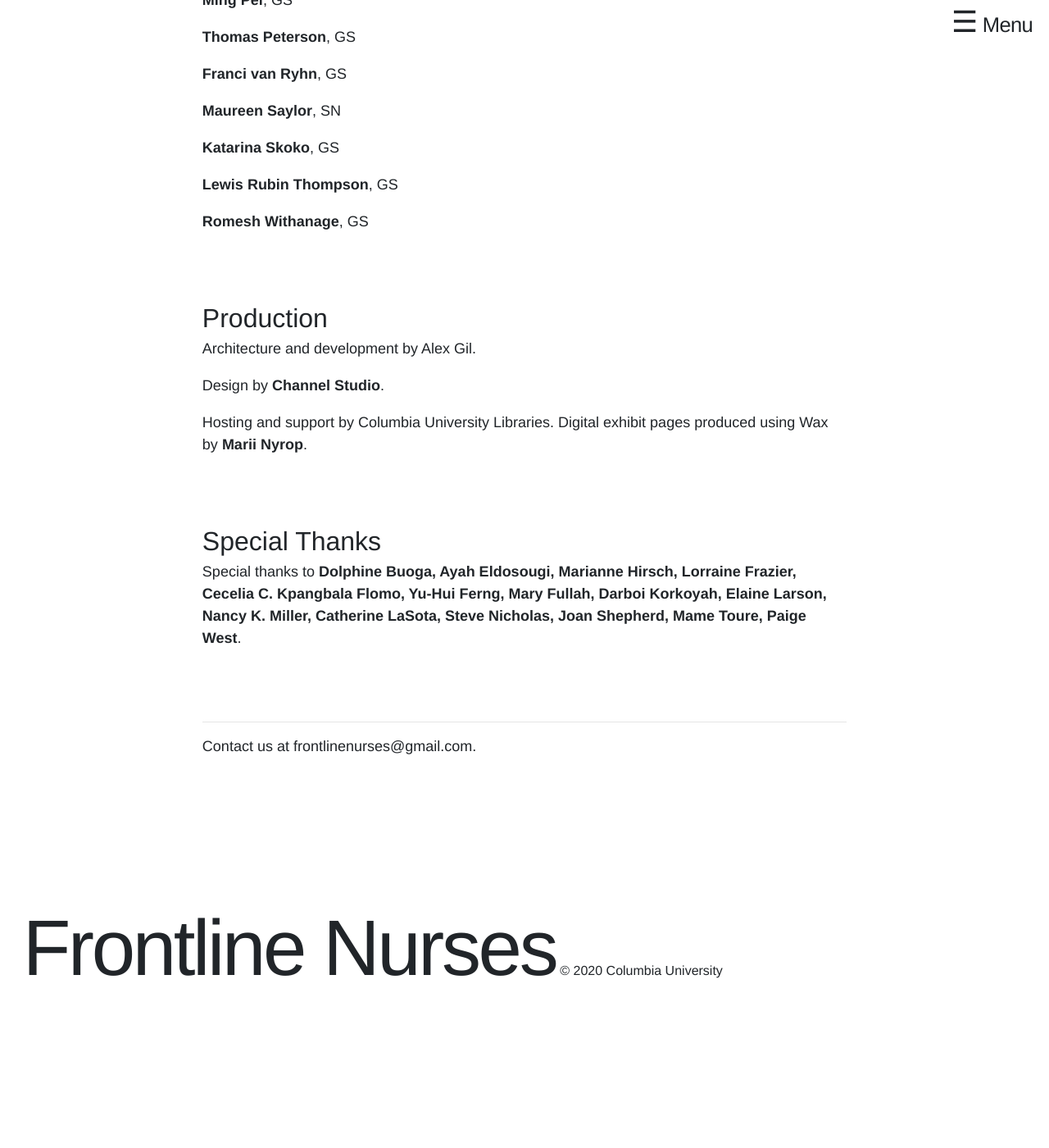
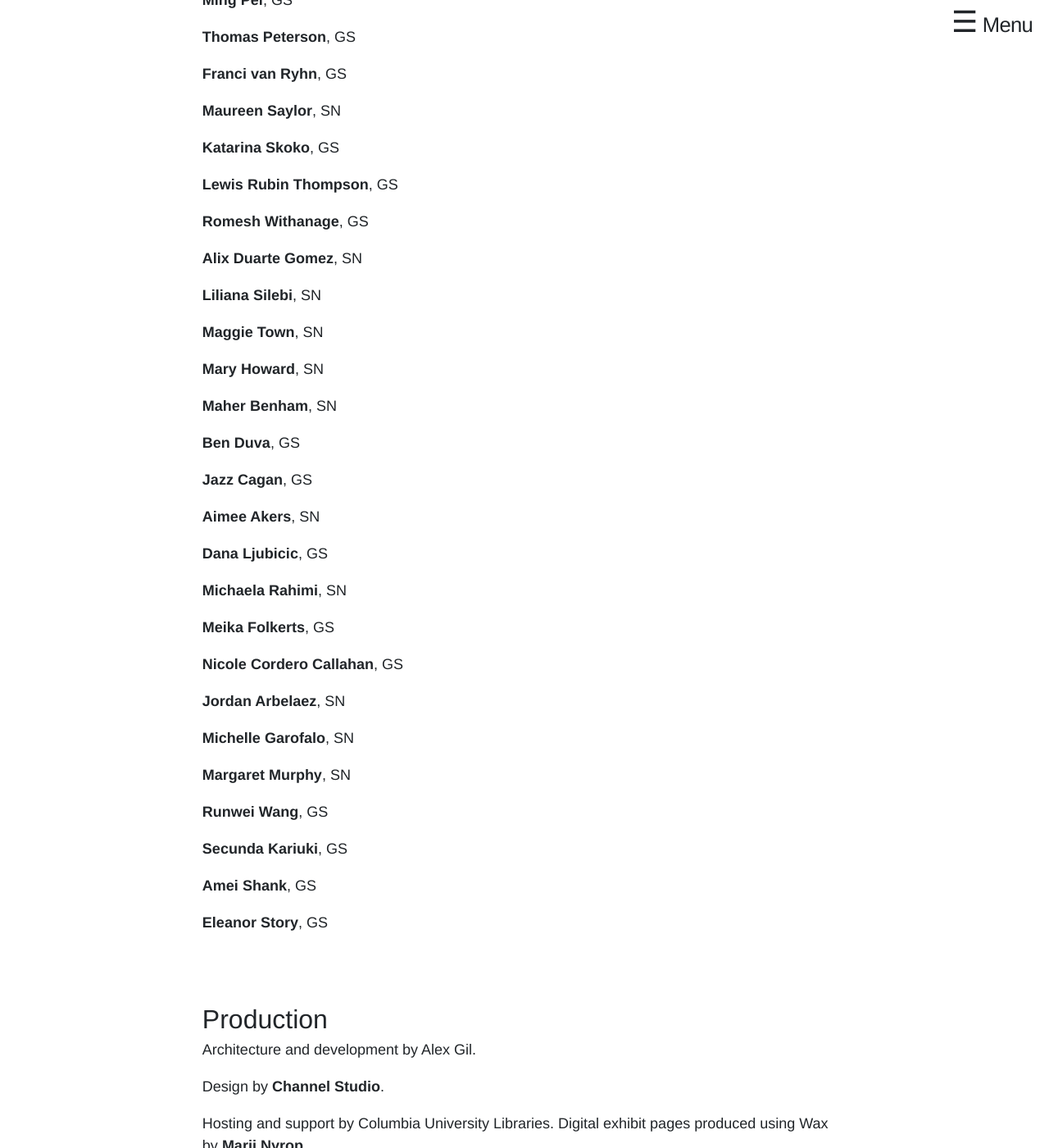
Before and after one commit to elotroalex/frontlines, a Jekyll site: the page built from pages/about.md, in a window 1280 px wide and 1400 px high, scrolled down 3397 px. Shown: the whole window at 82% size. Built offline with Jekyll 4.4.1, drawn with Linux system fonts in a browser that asks for light colours; some web fonts are replaced; before the commit the page ends 4625 px from its top, so only the background shows below that; some of the changed text lies outside the part shown.

Commit message:
Update about.md
Added names of new volunteers

```diff
--- a/pages/about.md
+++ b/pages/about.md
@@ -118,13 +118,15 @@ Literature
 
 ## Project Coordinators:
 
+**Kurt Holuba**, Columbia School of General Studies (GS)
+
+**Mina Shah**, GS
+
 **Hannah Bender**, Columbia College (CC)
-
-**Kurt Holuba**, Columbia School of General Studies (GS)
 
 **Jeremy Orloff**, GS
 
-**Mina Shah**, GS
+
 
 ## Research Associate
 
@@ -158,6 +160,45 @@ Literature
 
 **Romesh Withanage**, GS
 
+**Alix Duarte Gomez**, SN
+
+**Liliana Silebi**, SN
+
+**Maggie Town**, SN
+
+**Mary Howard**, SN
+
+**Maher Benham**, SN
+
+**Ben Duva**, GS
+
+**Jazz Cagan**, GS
+
+**Aimee Akers**, SN
+
+**Dana Ljubicic**, GS
+
+**Michaela Rahimi**, SN
+
+**Meika Folkerts**, GS
+
+**Nicole Cordero Callahan**, GS
+
+**Jordan Arbelaez**, SN
+
+**Michelle Garofalo**, SN
+
+**Margaret Murphy**, SN
+
+**Runwei Wang**, GS
+
+**Secunda Kariuki**, GS
+
+**Amei Shank**, GS
+
+**Eleanor Story**, GS
+
+
 ## Production
 
 Architecture and development by Alex Gil.
```
